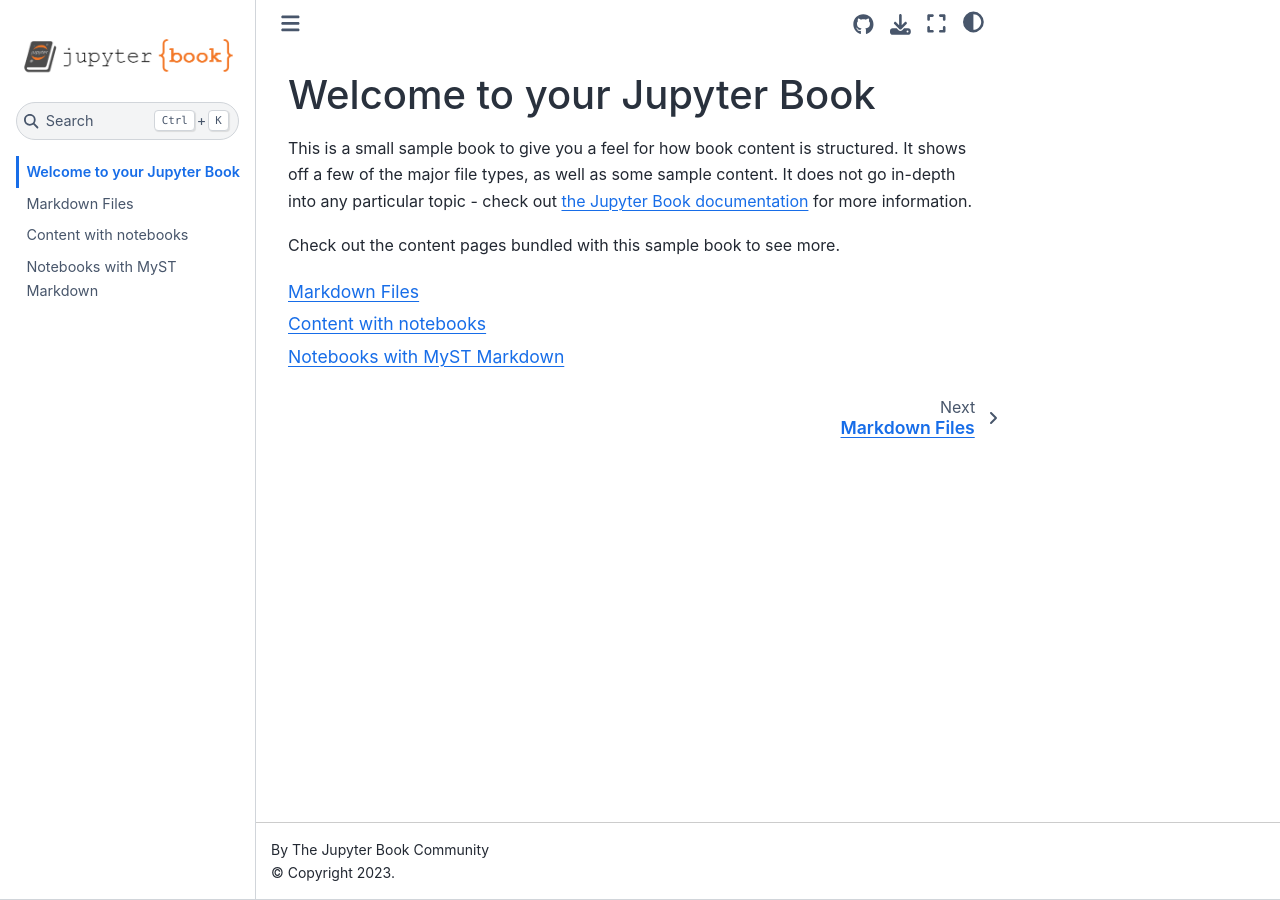
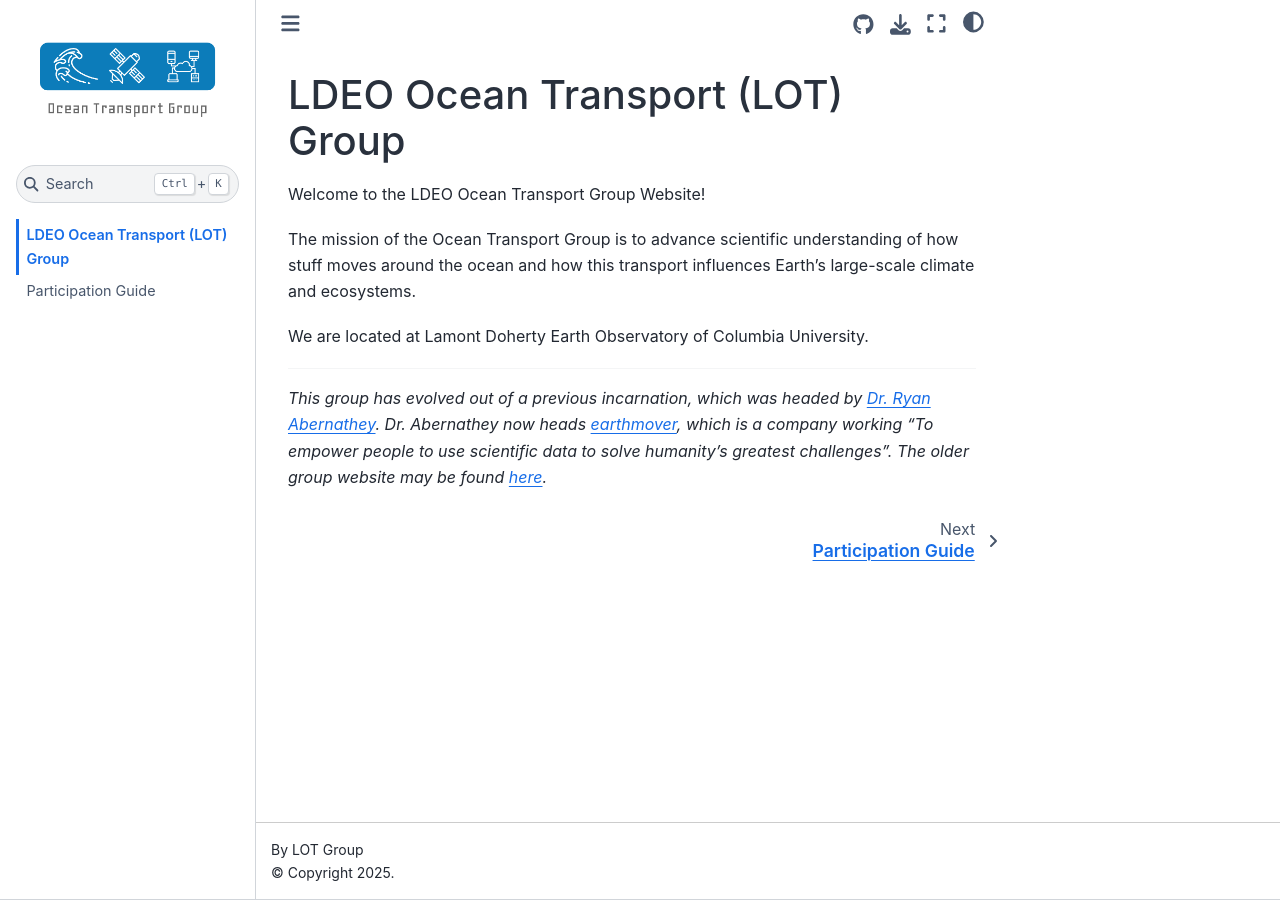
Before and after one commit to ocean-transport/ocean-transport.github.io, a Jupyter Book: the page built from intro.md, in a window 1280 px wide. Built offline with Jupyter Book 1.0.4 settings and Sphinx 7.4.7 and the Sphinx Book theme 1.1.4, drawn with Linux system fonts in a browser that asks for light colours; some of the changed lines change nothing that is shown.

Commit message:
getting website going

````diff
--- a/_config.yml
+++ b/_config.yml
@@ -1,9 +1,10 @@
 # Book settings
 # Learn more at https://jupyterbook.org/customize/config.html
 
-title: My sample book
-author: The Jupyter Book Community
-logo: logo.png
+title: LDEO Ocean Transport Group
+author: LOT Group
+copyright: "2025"
+logo: ./_static/otg_logo_blue.png
 
 # Force re-execution of notebooks on each build.
 # See https://jupyterbook.org/content/execute.html
--- a/_toc.yml
+++ b/_toc.yml
@@ -4,6 +4,4 @@
 format: jb-book
 root: intro
 chapters:
-- file: markdown
-- file: notebooks
-- file: markdown-notebooks
+- file: guide
--- /dev/null
+++ b/guide.md
@@ -0,0 +1,243 @@
+# Participation Guide
+
+This is an evolving guide on how to participate in the Ocean Transport Group.
+This document borrows heavily from similar efforts by colleagues such as
+[Katy Huff](http://arfc.npre.illinois.edu/manual), [Baylor Fox Kemper](http://www.geo.brown.edu/research/Fox-Kemper/pubs/), and [Ryan Abernathey](https://ocean-transport.github.io/ocean-transport-old/guide.html).
+
+
+## Core Principles
+1. **Respect others**: abide by the code of conduct.
+1. **Work hard**: we are all here because we are passionate about science and want to make a big impact on our field.  This requires working with a sense of urgency.
+1. **Communicate with the group**: participate in group events, be present at the office, and be available via communication channels.
+1. **Take care of yourself**: your physical and mental health is paramount.
+
+These principles are explained in more specific detail below.
+## Respect Others: Code of Conduct
+
+All Columbia university employees and students must understand and comply with the University's
+policies and procedures regarding harassment and discrimination
+([for employees](http://www.essential-policies.columbia.edu/policies-and-procedures-discrimination-and-harassment);
+[for students](http://www.essential-policies.columbia.edu/gender-based-misconduct-policies-students)).
+Dr. Balwada is a **mandatory reporter** and will report any incidents of
+harassment or misconduct that violate these policies. In addition to these formal procedures, our group adopts additional informal
+guidelines on conduct adapted from the [Left Logic code of conduct](http://confcodeofconduct.com/) which may go beyond
+the University's policies.
+
+Our group is dedicated to providing a harassment-free conference experience for everyone, regardless of gender,
+gender identity and expression, age, sexual orientation, disability, physical appearance, body size, race, ethnicity,
+religion (or lack thereof), or political views. We do not tolerate harassment in any form.
+Sexual language and imagery is not appropriate in any professional context, including group meetings, individual meetings,
+conferences, online communications, and work-related social events. Anyone violating these rules may be temporarily suspended
+or permanently expelled from the group, at the discretion of the group leader Dhruv Balwada.
+
+Respect for others goes beyond simply "don't harass."
+Respect requires creating an environment where people of all backgrounds and personalities feel comfortable and welcome in scientific discussions.
+This means being conscious of how we talk to each other and leaving space in conversations for everyone's voice.
+Interrupting, talking over others, and agressively dominating a conversation are unacceptable behaviors.
+For the men in the group, this generally means listening more, talking less, and hesitating before we interject with our opinion.
+
+## Work Hard: Roles and Expectations
+
+Working hard means applying consistent, focused effort to your research in a serious, professional way.
+It means working with a sense of urgency appropriate to the intellectual challenges posed by the Earth system.
+It **does not** mean putting in unreasonable, unsustainable hours, leading to unhappiness / burn-out.
+Below we enumerate specific responsibilities and expectations for different roles within the group.
+
+
+### PI Responsibilities
+
+As the group leader, Dhruv has a unique and challenging range of responsibilities.
+
+1. **Define the Overall Research Directions for the Group**: Identifying the important problems is one of the
+   hardest and most crucial aspects of scientific research. It requires an awareness of the overall
+   state of knowledge in the field, plus creativity and plenty of luck.
+1. **Obtain Funding**: Scientific research is expensive! A single Ph.D. student or postdocs costs more
+   than $140K per year. A central role of the PI is to obtain grant funding to support our work,
+   without which no research could happen.
+1. **Provide Scientific Mentoring**: It is the PI's responsibility to help the junior members in the group
+   develop into mature, independent scientists, capable of defining and executing their own
+   research programs.
+1. **Set Goals and Timelines**: The PI can help give structure to your project by defining
+   specific milestones and timelines for their completion. Some people prefer to be closely
+   managed in this way, while others may prefer a more hands-off approach.
+1. **Provide Feedback**: The PI is expected to provide feedback on all aspects of research,
+   including defining hypotheses and formulating questions; identifying specific methods
+   and technical approaches; identifying relevant datasets; writing and debugging scientific code; producing figures
+   and visualizations; managing data; and writing and editing papers. Feedback is also available
+   on course selection, overall career goals, and long-term strategy.
+1. **Oversee the Publication Process**: Published paper are the main output of our team. The PI
+   can help identify when results are ready to publish, select which journals to target, and
+   help manage the ups and downs of the revision process.
+1. **Define the Technical Approach**: Software and computing are very important to our group.
+   The PI is working hard to provide a software and hardware environment that enables
+   everyone else to be as productive as possible.
+1. **Provide Moral Support**: Graduate school, and research in general, can be an emotional roller
+   coaster. Ryan has been through these challenges personally and is always available to listen
+   and provide advice.
+1. **Provide Material Support**: You are never expected to spend any of your personal finances
+   on anything related to research. All conference travel, computer supplies, books, etc. etc.
+   can be paid for with grant or department support (see item 2 above). These expenses should be coordinated
+   via the PI.
+1. **Provide Recommendation Letters**: You need them for almost every career move.
+1. **Sign Stuff**: There are lots of signatures needed to navigate the bureaucracy.
+1. **Departmental Service**: The PI has lots of responsibilities to the department, including
+   attending department meetings, participating in committees, and serving on student
+   masters meetings / qualifying exams / thesis proposals / thesis defenses.
+1. **Community Service**: The PI is expected to participate in professional organizations
+   (e.g. AGU, AMS) and review papers and proposals on an ongoing basis.
+2. **Teach Classes**: As a research professor, the PI may teach
+   one course per semester. This can occupy a large fraction of available time and effort, but may also lead to intellectual growth. As of now, Dhruv teaches about once per year.
+3. **Do Personal Research**: On top of the above, believe it or not, the PI still has his
+   own personal research projects which he occasionally attempts to find time to work on.
+
+One point of enumerating these responsibilities is to emphasize that the PI has a great many
+demands on his time, which must be managed carefully.
+
+
+### Postdoc Responsibilities
+
+Postdocs are relatively free of responsibilities and have the experience to function
+independently. (That's why everyone else is jealous of postdocs.) On the other hand,
+they have to face the uncertainty of the job market...
+
+1. **Produce Research**: As a postdoc, you are a research machine. Your number-one job
+   is to crank out new scientific discoveries!
+1. **Write Papers**: You are expected to take the lead on writing the papers that
+   describe your research.
+1. **Attend Conferences**: This is a key part of getting the word out about your research.
+   It's your responsibility to identify conferences of interest and submit your
+   work to them.
+1. **Produce Reusable Data / Software**: In our group, we believe strongly that
+   research is more than just papers. You are expected to share the outputs of
+   your research (data and software) in a way that makes them reusable by the
+   rest of the group and the rest of the field.
+1. **Share your Expertise**: By this stage of your career, you have accrued substantial
+   expertise in several areas. Share your knowledge by letting us know about new
+   papers, giving feedback on others' work at group meetings, etc.
+1. **Mentor Others**: The more junior members of the group will benefit immensely from
+   your mentorship, and you will gain valuable experience along the way. Take
+   the initiative to develop these relationships.
+1. **Plan for the Future**: A postdoc is a temporary position; yours well end before you
+   know it. Think about your career goals and make a concrete plan for obtaining
+   your next job; we will do everything we can to support you.
+1. **Communicate with the Group** and attend group meetings. (See Communication section below.)
+
+
+### Grad Student Responsibilities
+
+Grad students have a complex range of responsibilities to manage. Learning to deal with
+it all is part of the journey of graduate school.
+
+1. **Stay in Good Standing**: it is YOUR responsibility to understand all of the formal
+   requirements of the graduate school and the department, and to stay ahead of all
+   deadlines regarding registration, paperwork, qualifying exams, committee meetings,
+   etc. The [DEES Guide to the PhD Program](http://eesc.columbia.edu/programs/graduate)
+   is an essential reference in this regard. If you are in a different department, they would likely have similar guides.
+1. **Be Professional and Organized**: Develop a system that works for your for managing
+   your responsibilities, coursework, and research. This is one of the biggest
+   challenges of graduate school. Unfortunately there is no formula that works for
+   everyone.
+1. **Stay on Top of your Coursework**: The beginning of grad school is dominated by
+   classes. You should strive to get as much as possible out of your coursework
+   and connect it to your research wherever possible.
+1. **Develop Independence**: Your goal is to become an independent scientist. This means
+   you should not hesitate to pursue your own ideas as they arise. Go to as many talks
+   as you can to learn new things! Read (and re-read, and then re-read ...) papers in your field and outside
+   it. Download that dataset and analyze it! Run that new model! Don't wait to be told to
+   do things. Take the initiative.
+1. **Focus on your Research**: Your research is _the most important_ part of your grad
+   school experience. It should be your main priority, and you should approach it with
+   the seriousness and professionalism you would a full-time job (*remember that the US tax-payers are shelling out about $150K per year for you to have this opportunity*).
+1. **Develop a Research Plan**: In consultation with your advisor, you should come up with a
+   long-term plan for your research, with clearly defined milestones and goals.
+   Each week, you should have a short term plan for exactly what to work on to move
+   towards those goals.
+1. **Produce Reusable Data / Software**: In our group, we believe strongly that
+   research is more than just papers. You are expected to share the outputs of
+   your research (data and software) in a way that makes them reusable by the
+   rest of the group and the rest of the field.
+1. **Ask Questions!** If something is unclear to you--either a science question or
+   a procedural / administrative issue--it is _your responsability_ to speak up.
+1. **Communicate with the Group** and attend group meetings. (See Communication section below.)
+
+
+### Vacation and Expectations for "Being Present"
+
+One of the great advantages of working in academia is the flexible schedule.
+But this flexibility can also be a curse. There is a reason why business require
+their employees to show up every day at nine: this is how work gets done.
+Our situation is additionally complicated by the fact that we split time between
+the Lamont Campus and the Morningside Campus. Here are some general guidelines to
+help define what it means to be "at work":
+
+- Aim for a 40 hour work-week _on average_. Academic work often occurs in bursts.
+  Sometimes you are happy and excited to work an 80 hour week as you are on the
+  cusp of a major breakthrough. You can balance these periods of intensity with
+  slower-paced weeks at another time. (*When taking classes, being present and assignments count towards this time, when possible try to connect course work to your research and broad understanding of Earth sciences*.)
+- **Generally plan to be at Lamont for most of the day on Monday, Wednesday and Friday.**
+  These are when seminars and group meetings tend to be held. Being present in
+  the office is important for building relationships with you colleagues and
+  for the spontaneous generation of new ideas. This is also a good way to get short questions answered rapidly, so you can make [agile progress](https://www.nature.com/articles/d41586-019-01184-9).
+- Be available on communication channels all business days (Monday - Friday)
+  during business hours (9am - 5pm).
+- Feel free to work remotely occasionally as it suits your personal and professional
+  life. For example, if your family lives abroad, you may wish to spend a few weeks working from their country. _This should be the exception, not the rule._
+- Be clear about when you are really on vacation, as opposed to working remotely.
+  (See section on self-care.)
+- Students and postdocs should take **4 weeks of vacation per year**. The official
+  university GSAS policy stipulates 10 days for grad students, but this is likely
+  not enough.
+- Travel dates for vacation and non-vacation remote work must be approved by
+  Dr. Balwada. These requests should be made via email at least one month
+  before any planned travel.
+
+
+## Communication
+
+### Channels
+
+Our group uses several channels of communication. You are expected to participate
+in all of them.
+
+1. **Email** is an unavoidable part of the modern world. All important official
+   correspondence will happen through email. Check it regularly.
+2. **Slack** is our preferred mode of communication within the group. It's a
+   way to discuss things more interactively and informally than email.
+3. **Github** is where we store and discuss all things software-related. Everyone
+   should have a github account.
+
+### Group Meeting
+
+Group meetings are currently held every week at Lamont.
+This time may change from semester to semester to accommodate the changing
+schedules of group memebers.
+Everyone should attend group meeting as much as possible. If you have a conflict
+which prevents you from attending, let Dr. Balwada know ahead of time.
+
+## Self Care
+
+Your physical and mental health are crucial to your well being as a person.
+These should always take priority over your studies and work. Conversely, a
+satisfying and respectful work environment is an important factor in your
+mental health.
+Science can be an emotional roller coaster. Exams, paper reviews,
+fellowship applications, and job searches all involve being judged, which
+often causes anxiety.
+There is growing awareness in academia that graduate students
+are at [high risk for depression and anxiety](https://www.insidehighered.com/news/2018/03/06/new-study-says-graduate-students-mental-health-crisis).
+If you feel you are facing mental health challenges, don't be ashamed--you're not alone!
+
+With this in mind, our group strives to do everything possible to support
+students and ensure a healthy work-life balance.
+The vacation and workload expectations defined above are a big part of this.
+Don't overwork! Some other tips, based on experience, are the following:
+
+- Maintain a healthy sleep schedule.
+- Pursue interests and hobbies outside of your work. These help releive stress.
+  They also benefit your research! Stepping away from your problem and letting
+  your mind wander elsewhere is, counterintuitively, a great way to stimulate
+  creative thought.
+- Develop a support network among your peers. They understand the struggle!
+
+If you feel like you need help, don't hesitate to contact
+[Columbia Counseling and Psychological Services](https://health.columbia.edu/content/counseling-and-psychological-services)
--- a/intro.md
+++ b/intro.md
@@ -1,11 +1,11 @@
-# Welcome to your Jupyter Book
+# LDEO Ocean Transport (LOT) Group
 
-This is a small sample book to give you a feel for how book content is
-structured.
-It shows off a few of the major file types, as well as some sample content.
-It does not go in-depth into any particular topic - check out [the Jupyter Book documentation](https://jupyterbook.org) for more information.
+Welcome to the LDEO Ocean Transport Group Website!
 
-Check out the content pages bundled with this sample book to see more.
+The mission of the Ocean Transport Group is to advance scientific understanding of how stuff moves around the ocean and how this transport influences Earth’s large-scale climate and ecosystems.
 
-```{tableofcontents}
-```
+We are located at Lamont Doherty Earth Observatory of Columbia University.
+
+---
+
+*This group has evolved out of a previous incarnation, which was headed by [Dr. Ryan Abernathey](https://www.linkedin.com/in/ryan-abernathey-32a70652). Dr. Abernathey now heads [earthmover](https://earthmover.io/), which is a company working “To empower people to use scientific data to solve humanity’s greatest challenges”. The older group website may be found [here](https://ocean-transport.github.io/ocean-transport-old/).*
````
Also changed, not shown: _static/logo.png (renamed from logo.png), _static/otg_logo_blue.png (added), 1 other file.
